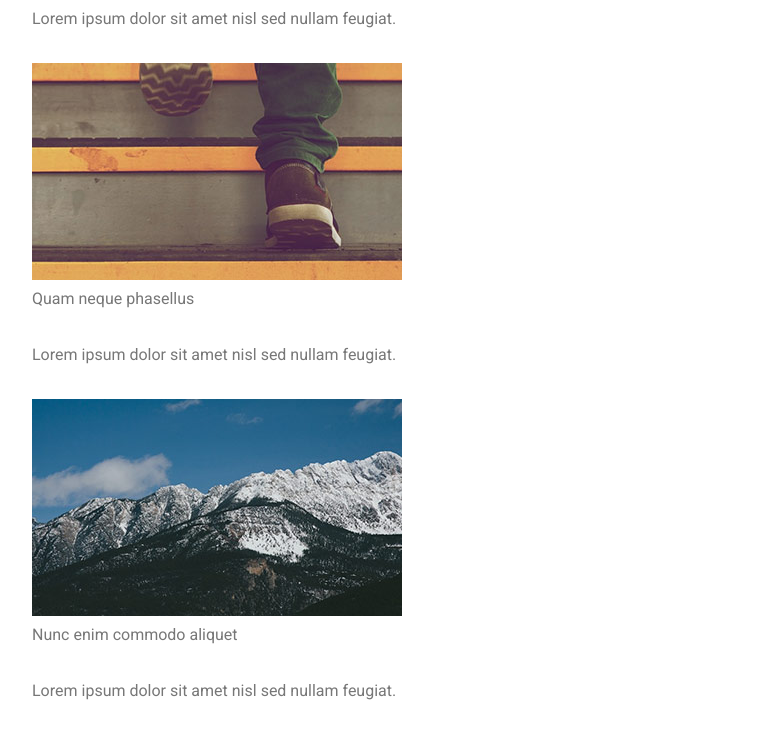
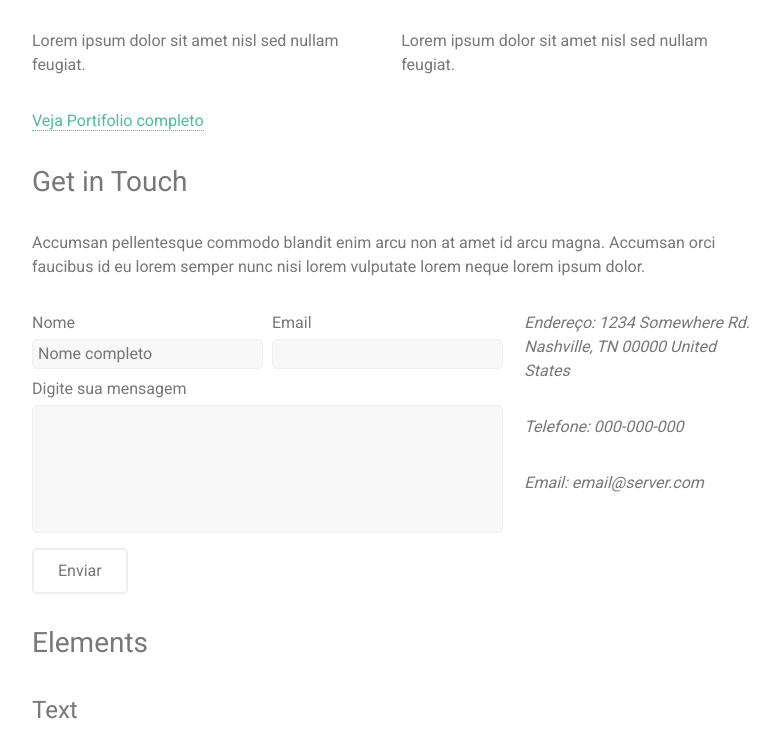
Before and after one commit to PedroA-78/-wb-fundamentals, a plain HTML site: page -project-files/Projeto Strata/index.html in a window 1280 px wide. Shown: the part 1405-2137 px from the top of the page, without its empty margins (470-1249 px from the left). Drawn offline with Linux system fonts and the light colour scheme.

Commit message:
Projeto Strata - CSS Update 4

```diff
--- a/-project-files/Projeto Strata/index.html
+++ b/-project-files/Projeto Strata/index.html
@@ -30,6 +30,8 @@
         <section class="recent-container">
                 <h3>Recent Work</h3>
                 <article class="cards">
+                    <div class="row">
+                        <div class="col-2">
                             <div class="card">
                                 <img src="/public/assets/thumbs/01.jpg" alt="Card_1 Image">
                                 <p>Magna sed consequat tempus</p>
@@ -47,7 +49,9 @@
                                 <p>Tortor metus commodo</p>
                                 <p>Lorem ipsum dolor sit amet nisl sed nullam feugiat.</p>
                             </div>
+                        </div>
 
+                        <div class="col-2">
                             <div class="card">
                                 <img src="/public/assets/thumbs/04.jpg" alt="Card_4 Image">
                                 <p>Quam neque phasellus</p>
@@ -65,6 +69,8 @@
                                 <p>Risus ornare lacinia</p>
                                 <p>Lorem ipsum dolor sit amet nisl sed nullam feugiat.</p>
                             </div>
+                        </div>
+                    </div>
                 </article>
                 <a href="#">Veja Portifolio completo</a>
         </section>
@@ -74,20 +80,29 @@
             <p>
                 Accumsan pellentesque commodo blandit enim arcu non at amet id arcu magna. Accumsan orci faucibus id eu lorem semper nunc nisi lorem vulputate lorem neque lorem ipsum dolor.
             </p>
-
+            <div class="row">
+                <div class="col-2-3">
                     <form action="#" method="POST">
+                        <div class="row">
+                            <div class="col-2">
                                 <label for="name">Nome</label>
                                 <input type="text" name="name" id="name" placeholder="Nome completo">
+                            </div>
 
+                            <div class="col-2">
                                 <label for="email">Email</label>
                                 <input type="email" name="email" id="email">
+                            </div>
+                        </div>
 
                         <label for="mensagem">Digite sua mensagem</label>
                         <textarea name="mensagem" id="mensagem" cols="30" rows="10"></textarea>
 
-                <button type="submit">Enviar</button>
+                        <button type="submit"class="button-default button-default-stroke button-default-big">Enviar</button>
                     </form>
+                </div>
 
+                <div class="col-1-3">
                     <address>
                         <p>
                             <span>Endereço: </span>
@@ -104,6 +119,8 @@
                             email@server.com
                         </p>
                     </address>
+                </div>
+            </div>
         </section>
 
         <section class="elements-container">
@@ -381,7 +398,7 @@
 
         <section class="image-container">
             <h3>Imagens</h3>
-            <div class="gallery-thumb">
+            <div class="gallery-thumb-full">
                 <img src="/public/assets/fulls/01.jpg" alt="">
             </div>
 
@@ -392,6 +409,9 @@
                 <img src="/public/assets/thumbs/04.jpg" alt="">
                 <img src="/public/assets/thumbs/05.jpg" alt="">
                 <img src="/public/assets/thumbs/06.jpg" alt="">
+                <img src="/public/assets/thumbs/03.jpg" alt="">
+                <img src="/public/assets/thumbs/01.jpg" alt="">
+                <img src="/public/assets/thumbs/02.jpg" alt="">
             </div>
         </section>
 
--- a/-project-files/Projeto Strata/public/styles/style.css
+++ b/-project-files/Projeto Strata/public/styles/style.css
@@ -1,5 +1,6 @@
 @import url('https://fonts.googleapis.com/css2?family=Roboto:wght@400;700&display=swap');
 
+/* === FORA DE CONTEXTO === */
 body {
     font-family: 'Roboto', sans-serif;
     color: #777;
@@ -19,6 +20,14 @@ header {
     background-position: left top;
     background-size: auto, cover;
     text-align: right;
+}
+
+
+main {
+    width: 65%;
+    margin-left: 35%;
+    padding: 80px 54px 72px;
+    box-sizing: border-box;
 }
 
 a {
@@ -101,6 +110,12 @@ li {
     padding-left: 1em;
 }
 
+img {
+    max-width: 100%;
+}
+
+/* === HEADER === */
+
 .header-title {
     font-size: 20px;
     color: rgba(255, 255, 255, 0.5);
@@ -112,22 +127,48 @@ li {
     font-weight: 400;
 }
 
+header a img {
+    border-radius: 50%;
+}
+
 .header-link {
     color: inherit;
     text-transform: uppercase;
     font-size: 16px;
-
 }
 
 .header-link:hover {
     color: #49bf9d;
 }
 
-main {
-    width: 65%;
-    margin-left: 35%;
-    padding: 80px 54px 72px;
+/* === RECENT WORKS === */
+
+.card img {
+    border-radius: 10px;
+}
+
+input, label, textarea, select {
+    display: inline-block;
+    width: 100%;
     box-sizing: border-box;
+}
+
+input, textarea {
+    background-color: #f8f8f8;
+    padding: 5px;
+    border-radius: 5px;
+    border: 1px solid #f0f0f0;
+    outline: none;
+    margin: 4px 0 8px;
+}
+
+input:focus, textarea:focus {
+    border: 1px solid #49bf9d;
+}
+
+textarea {
+    resize: none;
+    height: 8em;
 }
 
 .ul-alternate {
@@ -160,8 +201,31 @@ main {
 }
 
 .col-2 {
-    width: 50%;
+    width: 49%;
     float: left;
+}
+
+.col-2:first-child {
+    margin-right: 1%;
+}
+
+.col-2:last-child {
+    margin-left: 1%;
+}
+
+/* GRID */
+
+.col-2-3 {
+    width: 65%;
+    float: left;
+    /* background-color: orange; */
+}
+
+.col-1-3 {
+    width: 32%;
+    float: left;
+    margin-left: 3%;
+    /* background-color: blue; */
 }
 
 .button-default {
@@ -187,6 +251,10 @@ main {
 .button-default-full {
     display: block;
     text-align: center;
+}
+
+.button-default-big {
+    font-size: 1em;
 }
 
 .main-table {
@@ -230,3 +298,24 @@ main {
 .table-alternate tbody tr:last-child td {
     border: 1px solid #ddd;
 }
+
+/* === FORM === */
+
+input[type="radio"],
+input[type="checkbox"] {
+    width: auto;
+}
+
+/* === IMAGENS === */
+
+.gallery-thumb-full img,
+.gallery-thumb img {
+    width: 100%;
+    border-radius: 8px;
+}
+
+.gallery-thumb {
+    display: grid;
+    grid-template-columns: 1fr 1fr 1fr;
+    gap: 8px;
+}
```
Lines whose indentation alone changed are shown as unchanged.
